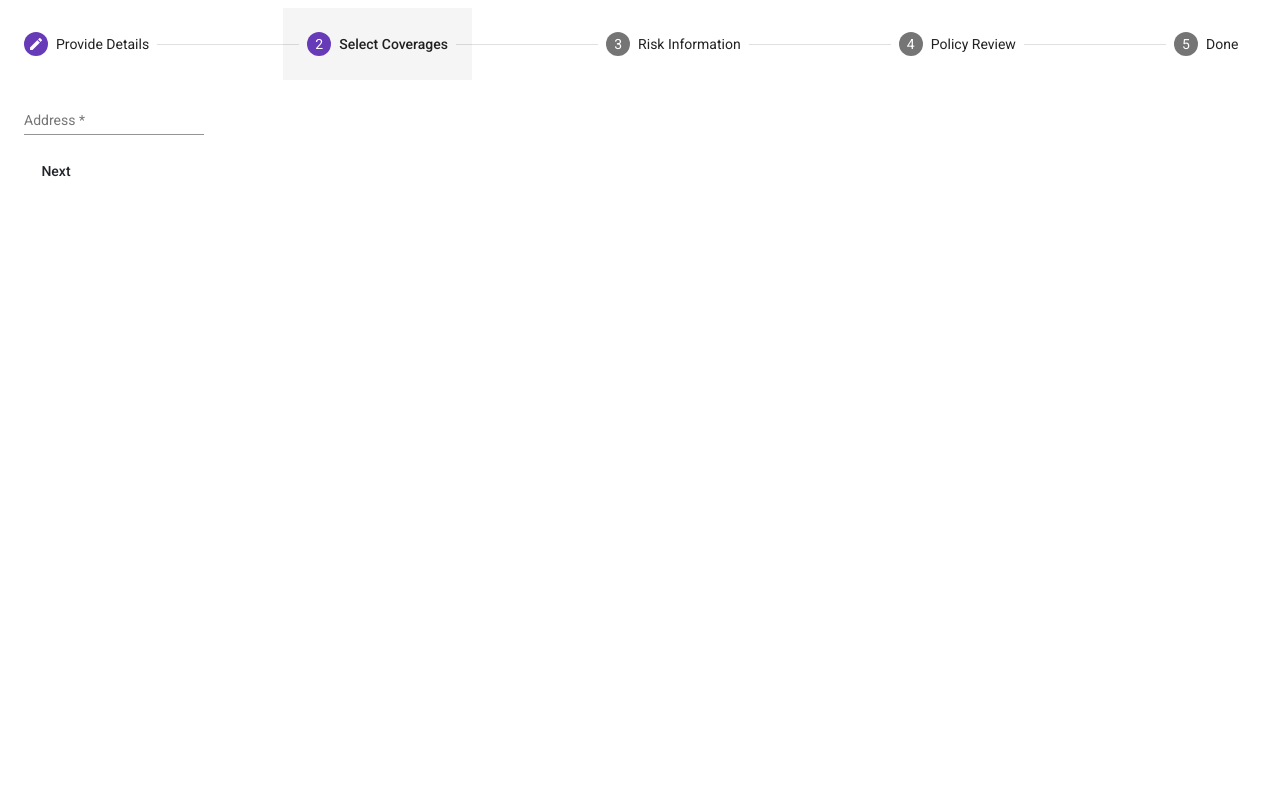
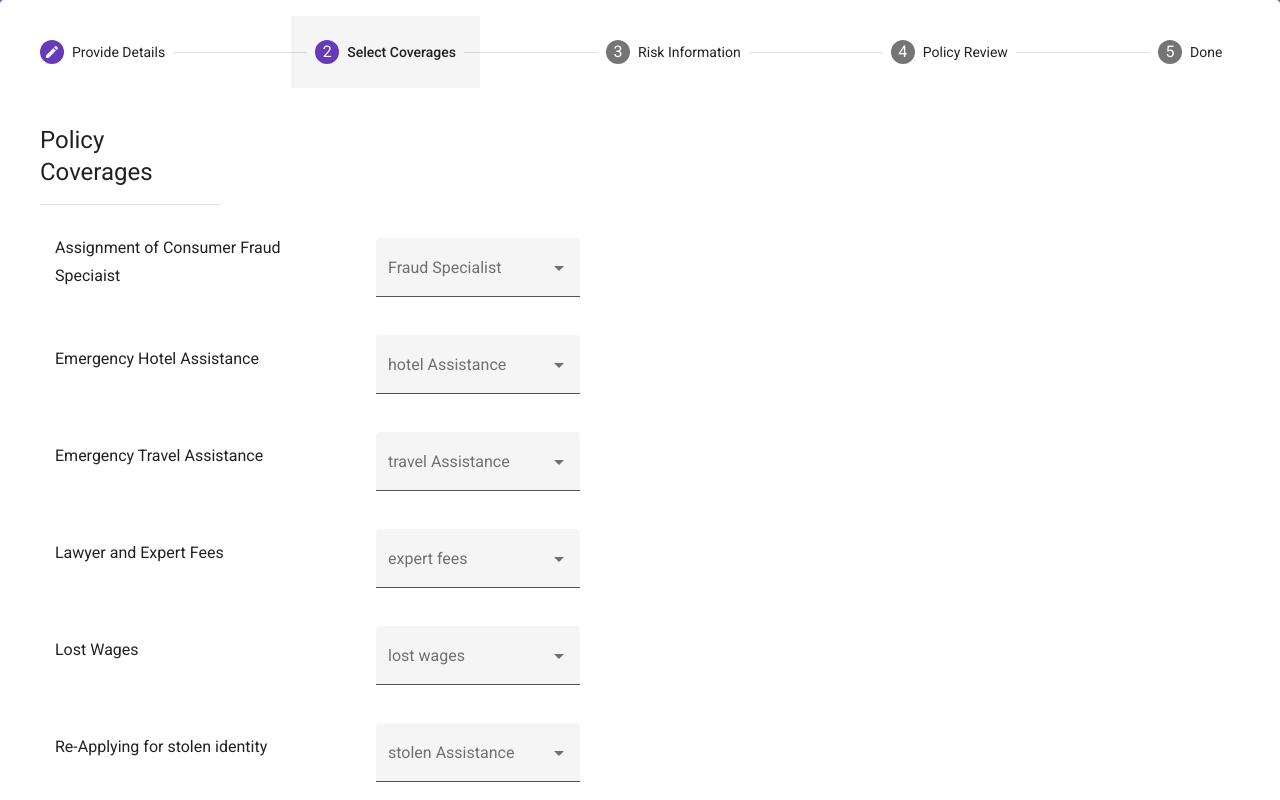
Before and after one commit to hiivenky/CyberInsurance, an Angular app: page /choosePolicy in a window 1280 px wide. Both pictures are taken after typing "Sample", "Sample", "Sample", "Sample", "Sample", "Sample" into the empty fields and a click on the button "Next". Shown: the top 800 px of the page. Built offline with nearby package versions, Linux system fonts and the light colour scheme.

Commit message:
policy coverages pages added

```diff
--- a/package.json
+++ b/package.json
@@ -3,7 +3,7 @@
   "version": "0.0.0",
   "scripts": {
     "ng": "ng",
-    "start": "ng serve",
+    "start": "ng serve --host 0.0.0.0",
     "build": "ng build",
     "test": "ng test",
     "lint": "ng lint",
--- a/src/app/app.module.ts
+++ b/src/app/app.module.ts
@@ -13,6 +13,7 @@ import {FormsModule, ReactiveFormsModule} from '@angular/forms';
 import { ChoosePolicyComponent } from './components/choose-policy/choose-policy.component';
 import {MatStepperModule} from '@angular/material/stepper';
 import {MatDatepickerModule} from '@angular/material/datepicker';
+import {MatSelectModule} from '@angular/material/select';
 
 
 
@@ -41,7 +42,8 @@ const myroute:Routes=[
     RouterModule.forRoot(myroute),
     MatFormFieldModule,
     MatStepperModule,
-    MatDatepickerModule
+    MatDatepickerModule,
+    MatSelectModule
   ],
   providers: [],
   bootstrap: [AppComponent]
--- a/src/app/components/choose-policy/choose-policy.component.css
+++ b/src/app/components/choose-policy/choose-policy.component.css
@@ -9,3 +9,11 @@
   .mat-stepper-vertical {
     margin-top: 8px;
   }
+
+  table{
+    width: 500px;
+  }
+
+  body{
+    background-color: #3F51BF;
+  }
--- a/src/app/components/choose-policy/choose-policy.component.html
+++ b/src/app/components/choose-policy/choose-policy.component.html
@@ -1,6 +1,16 @@
+<!DOCTYPE html>
+<html lang="en">
+<head>
+  <meta charset="UTF-8">
+  <meta name="viewport" content="width=device-width, initial-scale=1.0">
+  <title>Document</title>
+</head>
+<body>
+
 <div class="jumbotron-fluid" style="width: auto;">
-
+  <mat-card>
   <mat-horizontal-stepper [linear]="isLinear" #stepper>
+    <h2>Hii Insured Help us with details to get you an accurate quote</h2>
     <mat-step [stepControl]="firstFormGroup">
       <form [formGroup]="firstFormGroup">
         <ng-template matStepLabel>Provide Details</ng-template>
@@ -8,13 +18,13 @@
         <hr>
         <table>
             <tr>
-               <td class="col-lg-6">
+               <td class="col-lg-3">
                 <mat-form-field>
                     <mat-label>Name</mat-label>
                     <input matInput placeholder="Last name, First name" formControlName="firstCtrl" required>
                 </mat-form-field>
                </td>
-               <td class="col-lg-6">
+               <td class="col-lg-3">
                 <mat-form-field>
                     <mat-label>Phone</mat-label>
                     <input matInput placeholder="number" formControlName="firstCtrl" required>
@@ -22,13 +32,13 @@
                </td>
             </tr>
             <tr>
-                <td class="col-lg-6">
+                <td class="col-lg-3">
                     <mat-form-field>
                         <mat-label>Address</mat-label>
                         <input matInput placeholder="52/113-housing board" formControlName="firstCtrl" required>
                     </mat-form-field>
                    </td>
-                   <td class="col-lg-6">
+                   <td class="col-lg-3">
                     <mat-form-field>
                         <mat-label>Country</mat-label>
                         <input matInput placeholder="India" formControlName="firstCtrl" required>
@@ -36,13 +46,13 @@
                    </td>
             </tr>
             <tr>
-                <td class="col-lg-6">
+                <td class="col-lg-3">
                     <mat-form-field>
                         <mat-label>City</mat-label>
                         <input matInput placeholder="Phoenix" formControlName="firstCtrl" required>
                     </mat-form-field>
                    </td>
-                   <td class="col-lg-6">
+                   <td class="col-lg-3">
                     <mat-form-field>
                         <mat-label>State</mat-label>
                         <input matInput placeholder="Florida" formControlName="firstCtrl" required>
@@ -50,7 +60,7 @@
                    </td>
             </tr>
             <tr>
-                <td class="col-lg-6">
+                <td class="col-lg-3">
                     <mat-form-field>
                         <mat-label>State</mat-label>
                         <input matInput placeholder="Florida" formControlName="firstCtrl" required>
@@ -63,9 +73,12 @@
         <table>
             <tr>
                 <td>
-                    <mat-form-field>
+                    <mat-form-field appearance="fill">
                         <mat-label>Term type</mat-label>
-                        <input matInput  placeholder="Last name, First name" formControlName="firstCtrl" required>
+                        <mat-select [(value)]="selected">
+                          <mat-option value="Annual">Annual</mat-option>
+                          <mat-option value="Semi-Annual">Semi-Annual</mat-option>
+                        </mat-select>
                     </mat-form-field>
                 </td>
             </tr>
@@ -84,17 +97,108 @@
       </form>
     </mat-step>
     <mat-step [stepControl]="secondFormGroup">
-      <form [formGroup]="secondFormGroup">
         <ng-template matStepLabel>Select Coverages</ng-template>
         <mat-form-field>
-          <mat-label>Address</mat-label>
-          <input matInput formControlName="secondCtrl" placeholder="Ex. 1 Main St, New York, NY"
-                 required>
+          <h1>Policy Coverages</h1>
+          <hr>
+          <table style="width: 700px;">
+            <tr>
+              <td  class="col-lg-3">
+                <h3>Assignment of Consumer Fraud Speciaist </h3>
+               </td>
+              <td class="col-lg-3">
+                <mat-form-field appearance="fill">
+                  <mat-label>Fraud Specialist</mat-label>
+                  <mat-select  [(ngModel)]="consumerFraudSpecialist">
+                    <mat-option *ngFor="let amount of packages" [value]="amount.value">{{amount.viewValue}}</mat-option>
+                  </mat-select>
+                </mat-form-field>
+              </td>
+            </tr>
+            <tr>
+              <td class="col-lg-3">
+                <h3>Emergency Hotel Assistance</h3>
+              </td>
+              <td class="col-lg-3">
+                <mat-form-field appearance="fill">
+                  <mat-label>hotel Assistance</mat-label>
+                  <mat-select [(ngModel)]="hotelAssistance">
+                    <mat-option *ngFor="let amount of packages" [value]="amount.value">{{amount.viewValue}}</mat-option>
+                  </mat-select>
+                </mat-form-field>
+              </td>
+            </tr>
+            <tr>
+              <td class="col-lg-3">
+                <h3>Emergency Travel Assistance</h3>
+              </td>
+              <td class="col-lg-3">
+                <mat-form-field appearance="fill">
+                  <mat-label>travel Assistance</mat-label>
+                  <mat-select [(ngModel)]="travelAssistance">
+                    <mat-option *ngFor="let amount of packages" [value]="amount.value">{{amount.viewValue}}</mat-option>
+                  </mat-select>
+                </mat-form-field>
+              </td>
+            </tr>
+            <tr>
+              <td class="col-lg-3">
+                <h3>Lawyer and Expert Fees</h3>
+              </td>
+              <td class="col-lg-3">
+                <mat-form-field appearance="fill">
+                  <mat-label>expert fees</mat-label>
+                  <mat-select [(ngModel)]="lawyerExpertFees">
+                    <mat-option *ngFor="let amount of packages" [value]="amount.value">{{amount.viewValue}}</mat-option>
+                  </mat-select>
+                </mat-form-field>
+              </td>
+            </tr>
+            <tr>
+              <td class="col-lg-3">
+                <h3>Lost Wages</h3>
+              </td>
+              <td class="col-lg-3">
+                <mat-form-field appearance="fill">
+                  <mat-label>lost wages</mat-label>
+                  <mat-select [(ngModel)]="lostWages">
+                    <mat-option *ngFor="let amount of packages" [value]="amount.value">{{amount.viewValue}}</mat-option>
+                  </mat-select>
+                </mat-form-field>
+              </td>
+            </tr>
+            <tr>
+              <td class="col-lg-3">
+                <h3>Re-Applying for stolen identity</h3>
+              </td>
+              <td class="col-lg-3" >
+                <mat-form-field appearance="fill">
+                  <mat-label>stolen Assistance</mat-label>
+                  <mat-select  [(ngModel)]="stolenIdentity">
+                    <mat-option *ngFor="let amount of packages" [value]="amount.value">{{amount.viewValue}}</mat-option>
+                  </mat-select>
+                </mat-form-field>
+              </td>
+            </tr>
+            <tr>
+              <td class="col-lg-3">
+                <h3>Expense for Domestic Travel</h3>
+              </td>
+              <td class="col-lg-3" >
+                <mat-form-field appearance="fill">
+                  <mat-label>domestic travel</mat-label>
+                  <mat-select [(ngModel)]="domesticTravel">
+                    <mat-option *ngFor="let amount of packages" [value]="amount.value">{{amount.viewValue}}</mat-option>
+                  </mat-select>
+                </mat-form-field>
+              </td>
+            </tr>
+          </table>
         </mat-form-field>
         <div>
-          <button mat-button matStepperNext>Next</button>
+          <button class="btn btn-primary" mat-button matStepperNext>Next</button>
         </div>
-      </form>
+
     </mat-step>
     <mat-step [stepControl]="thirdFormGroup">
         <form [formGroup]="thirdFormGroup">
@@ -131,4 +235,7 @@
       </div>
     </mat-step>
   </mat-horizontal-stepper>
+</mat-card>
 </div>
+</body>
+</html>
--- a/src/app/components/choose-policy/choose-policy.component.ts
+++ b/src/app/components/choose-policy/choose-policy.component.ts
@@ -1,5 +1,11 @@
 import { Component, OnInit } from '@angular/core';
 import {FormBuilder, FormGroup, Validators} from '@angular/forms';
+
+
+interface Package{
+  value:number;
+  viewValue:string;
+}
 
 
 @Component({
@@ -14,6 +20,18 @@ export class ChoosePolicyComponent implements OnInit {
   secondFormGroup: FormGroup;
   thirdFormGroup:FormGroup;
   fourthFormGroup:FormGroup;
+  selected = 'Annual';
+  travelAssistance='750';
+  hotelAssistance='750';
+  consumerFraudSpecialist='1000';
+  packages:Package[]=[{value:1000,viewValue:'$1000'},{value:2000,viewValue:'$2000'}]
+  lawyerExpertFees='250';
+  lostWages='1500';
+  stolenIdentity='400';
+  domesticTravel='1250';
+
+
+
 
   constructor(private _formBuilder: FormBuilder) {}
 
--- a/src/app/components/e-protect-page/e-protect-page.component.html
+++ b/src/app/components/e-protect-page/e-protect-page.component.html
@@ -16,7 +16,7 @@
                           <input matInput placeholder="Peter" [formControl]="FirstName" [(ngModel)]="model.firstName" required>
                           <mat-error *ngIf="FirstName.invalid">{{getErrorMessage()}}</mat-error>
                         </mat-form-field>
-                    </mat-card>
+                        </mat-card>
                     </div>
                 </div>
             </div>
```
